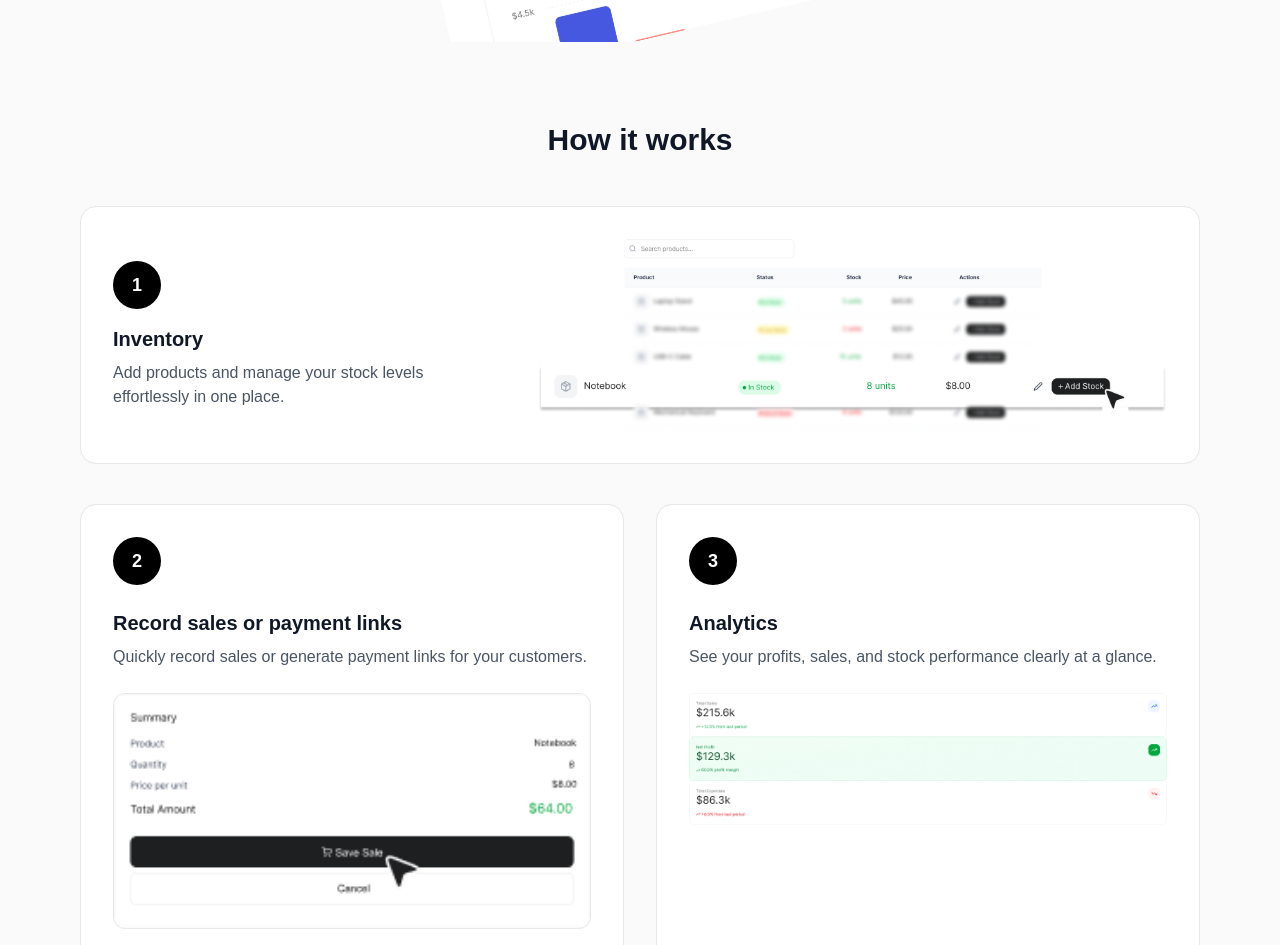
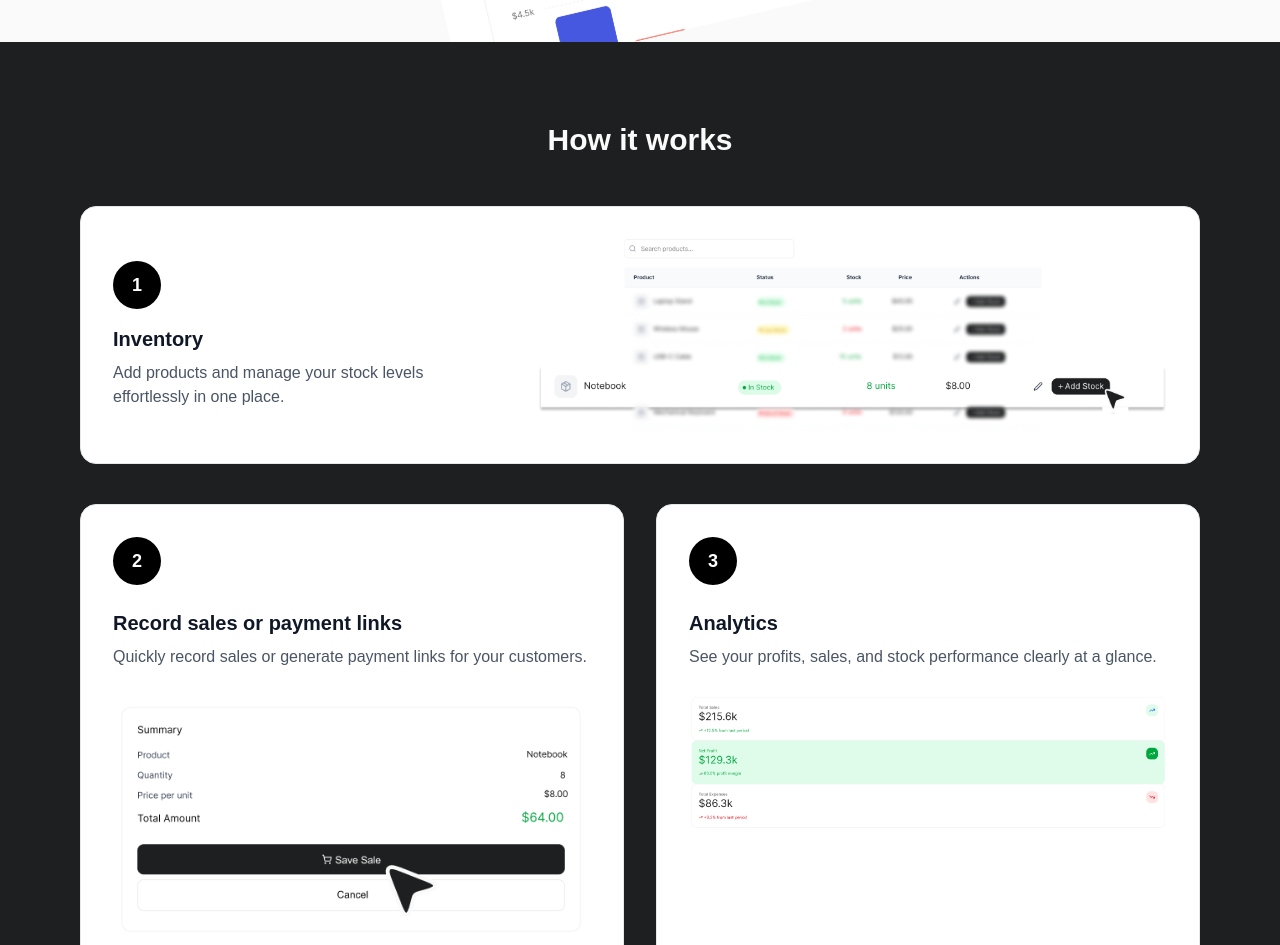
Before and after one commit to Kakka-tech/Monssel, a Next.js app: page / in a window 1280 px wide. Shown: the part 1027-1972 px from the top of the page. Built offline with nearby package versions, Linux system fonts and the light colour scheme.

Commit message:
Add record sales image to public/images directory

```diff
--- a/src/app/(landing)/(home)/HowItWorks/page.tsx
+++ b/src/app/(landing)/(home)/HowItWorks/page.tsx
@@ -2,9 +2,9 @@ import Image from "next/image";
 
 export default function HowItWorksPage() {
   return (
-    <section className="w-full bg-[#fafafa]  py-20">
+    <section className="w-full bg-[#1E1F20]  py-20">
       <div className="mx-auto max-w-6xl px-4">
-        <h2 className="mb-12 text-center text-3xl font-semibold text-gray-900">
+        <h2 className="mb-12 text-center text-3xl font-semibold text-[#FAFAFA]">
           How it works
         </h2>
 
@@ -51,11 +51,11 @@ export default function HowItWorksPage() {
             </p>
 
             <Image
-              src="/images/add-product.png"
+              src="/images/record-sales.png"
               alt="Record sales"
               width={600}
               height={360}
-              className="w-full rounded-xl border border-gray-200 object-cover"
+              className="w-full"
             />
           </div>
 
@@ -73,11 +73,11 @@ export default function HowItWorksPage() {
             </p>
 
             <Image
-              src="/images/how-it-works-analytics.png"
+              src="/images/analytics.png"
               alt="Analytics dashboard"
               width={600}
               height={360}
-              className="w-full object-cover"
+              className="w-full"
             />
           </div>
         </div>
```
Also changed, not shown: public/images/analytics.png (added), public/images/record-sales.png (added).
